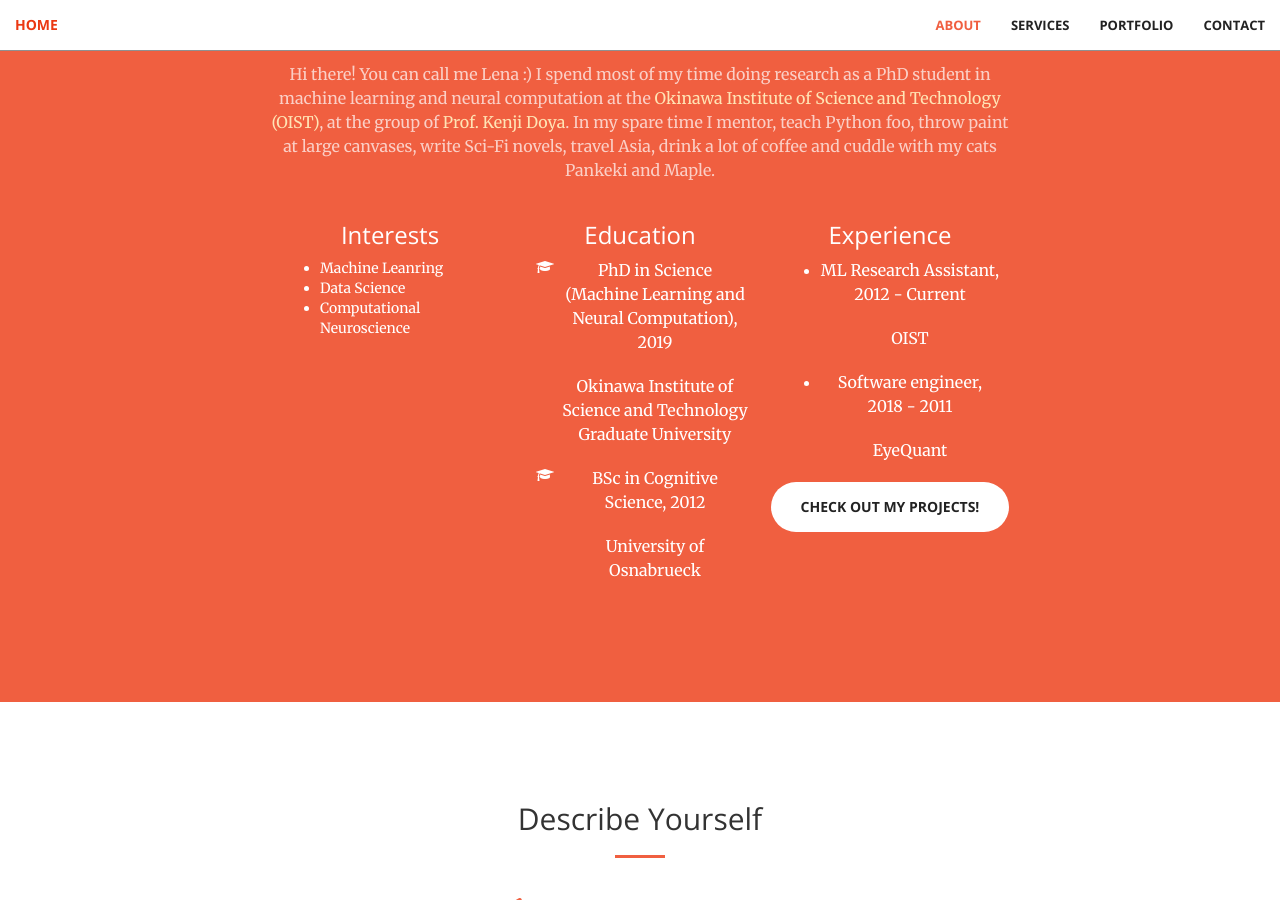
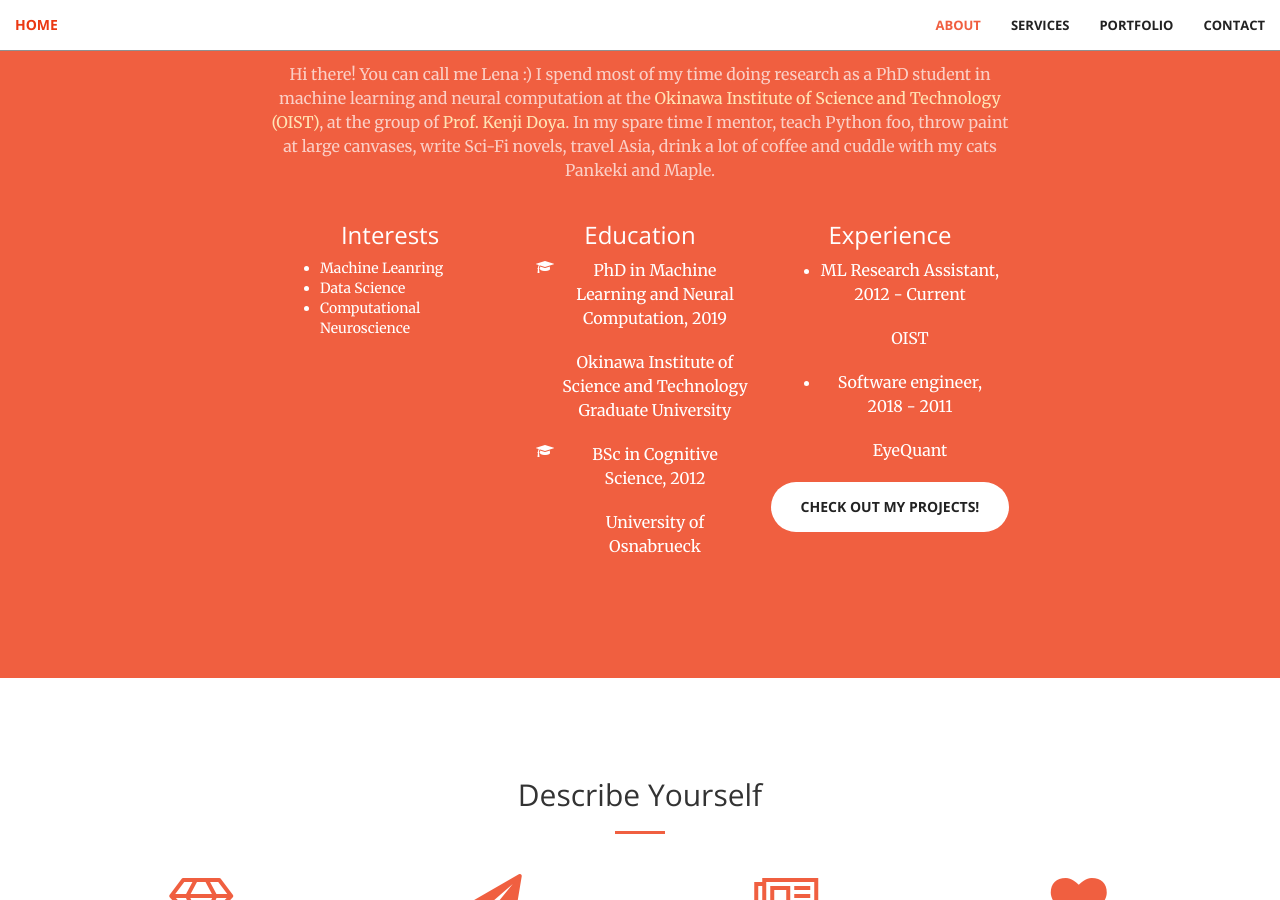
Before and after one commit to jvs--/jvs--.github.io, a Jekyll site: the page built from index.html, in a window 1280 px wide and 900 px high, scrolled down 1014 px. Built offline with Jekyll 4.4.1, drawn with Linux system fonts in a browser that asks for light colours.

Commit message:
Fixing spacing

```diff
--- a/_includes/call-to-action.html
+++ b/_includes/call-to-action.html
@@ -12,8 +12,9 @@
       <div class="col-sm-4" >
 
         <h3>Interests</h3>
-        <div align="left">
+
             <ul class="ul-interests">
+            <div align="left">
 
                 <li>Machine Leanring</li>
 
@@ -21,9 +22,9 @@
 
                 <li>Computational Neuroscience</li>
 
+            </div>
+            </ul>
 
-            </ul>
-        </div>
       </div>
 
 
@@ -35,7 +36,7 @@
           <li>
             <i class="fa-li fa fa-graduation-cap"></i>
             <div class="description">
-              <p class="course">PhD in Science (Machine Learning and Neural Computation), 2019</p>
+              <p class="course">PhD in Machine Learning and Neural Computation, 2019</p>
               <p class="institution">Okinawa Institute of Science and Technology Graduate University</p>
             </div>
           </li>
@@ -59,9 +60,7 @@
 
           <li>
             <div class="info">
-                <p class="title">ML Research Assistant,   2012
-
-                    - Current
+                <p class="title">ML Research Assistant,   2012   - Current
                     </p>
                 <p class="company">OIST</p>
             </div>
@@ -69,9 +68,7 @@
 
           <li>
             <div class="info">
-                <p class="title">Software engineer,   2018
-
-                    - 2011
+                <p class="title">Software engineer,   2018  - 2011
                     </p>
                 <p class="company">EyeQuant</p>
             </div>
```
